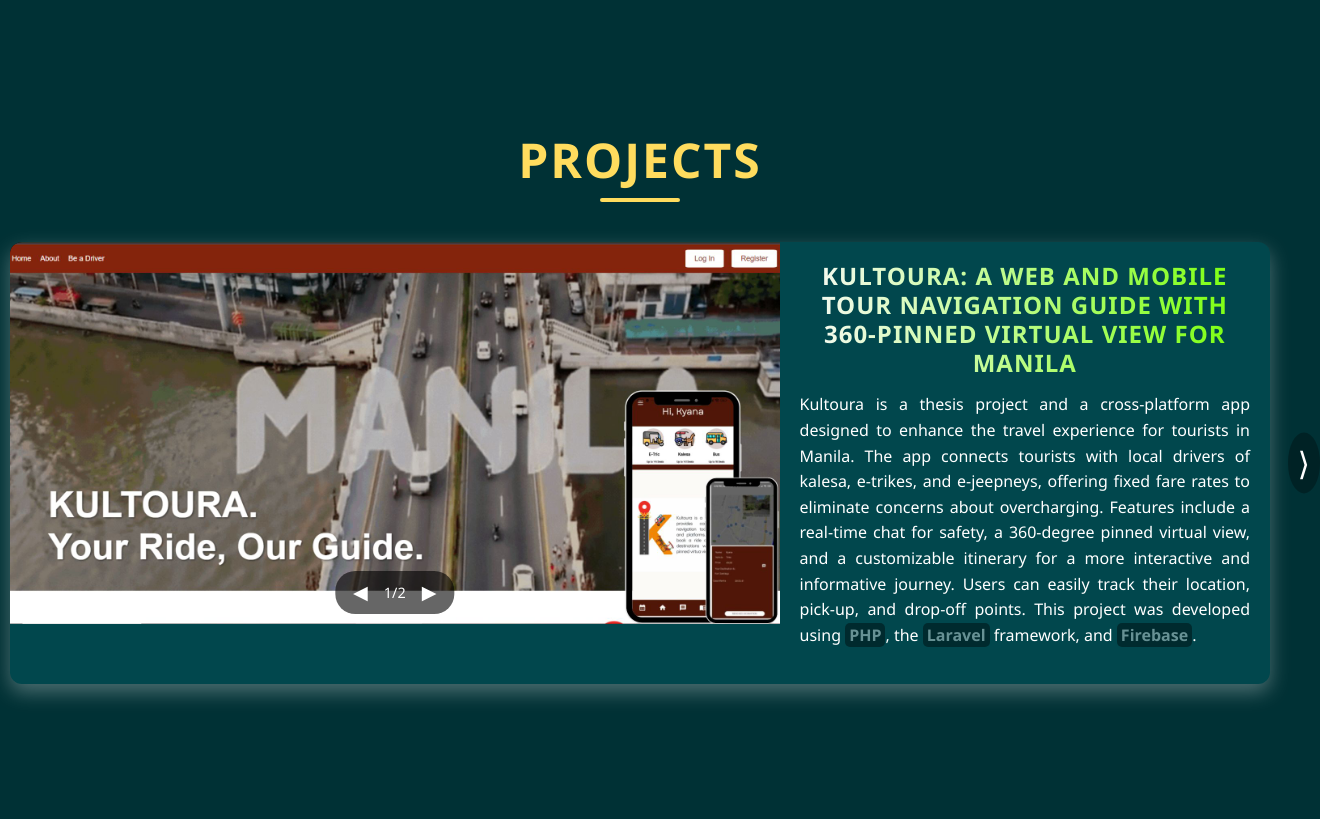
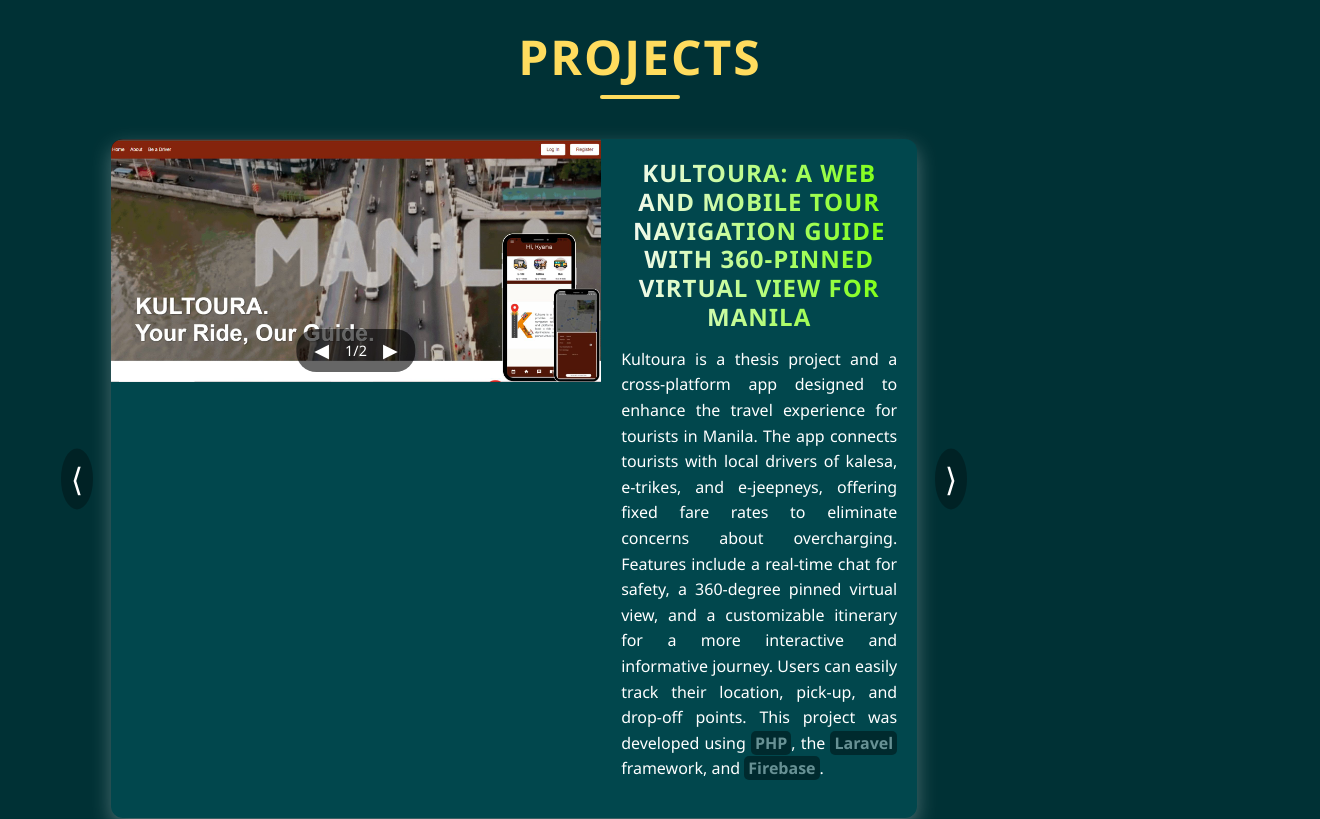
Before and after one commit to JoyBerce/Portfolio, a React (Vite) app: page / in a window 1280 px wide. Shown: the part 1960-2779 px from the top of the page, 1320 px wide, since content can reach past the window. Built offline with nearby package versions, Linux system fonts and the light colour scheme.

Commit message:
Update Projects.css

```diff
--- a/src/css/Projects.css
+++ b/src/css/Projects.css
@@ -33,8 +33,8 @@
 .project-nav {
   display: flex;
   align-items: center;
-  width: 100%;
-  max-width: 100%;
+  width: 80%;
+  max-width: 80%;
   flex-direction: column;
   gap: 20px;
 }
@@ -44,7 +44,7 @@
   display: flex;
   align-items: center;
   justify-content: center;
-  width: 100%;
+  width: 80%;
   overflow: visible;
 }
 
```
